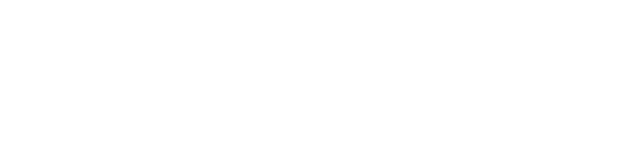
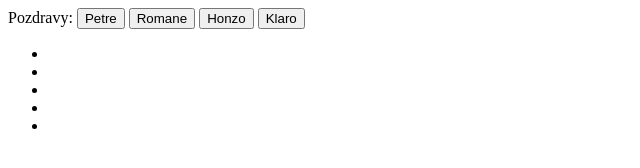
Before and after one commit to MalininiGrande/Lekce8-event-listeners-and-dataset, a plain HTML site: page index.html in a window 1280 px wide. Shown: the whole page, without its empty margins (0-640 px from the left). Drawn offline with Linux system fonts and the light colour scheme.

Commit message:
Arrow function

```diff
--- a/index.html
+++ b/index.html
@@ -10,8 +10,29 @@
     <div id="muj-div" data-ovoce="jablko"></div>
     <div id="muj-druhy-div" data-ovoce="hruska"></div>
 
+<div>
+    Pozdravy:
+    <button class="tlacitko-pozdravu">Petre</button>
+    <button class="tlacitko-pozdravu">Romane</button>
+    <button class="tlacitko-pozdravu">Honzo</button>
+    <button class="tlacitko-pozdravu">Klaro</button>
+<ul>
+    <li></li>
+    <li></li>
+    <li></li>
+    <li></li>
+    <li></li>
+</ul>
+
+
+</div>
+
+
+
+
 
 <script src="main.js"></script>
+<script src="pozdravy.js"></script>
 
 </body>
 </html>
--- a/main.js
+++ b/main.js
@@ -1,8 +1,12 @@
 console.log("test")
 
 let prvniOvoce = document.querySelector("#muj-div").dataset.ovoce;
+// let prvniOvoce = document.getElementById("muj-div").dataset.ovoce; je to to same jako tradek nahore
+
 console.log(prvniOvoce);
 let druheOvoce = document.querySelector("#muj-druhy-div").dataset.ovoce;
+// let druheOvoce = document.getElementById("muj-druhy-div").dataset.ovoce; je to to same jako tradek nahore
+
 console.log(druheOvoce);
 
 let dataUrl = document.querySelector('body').dataset.dataUrl;
```
